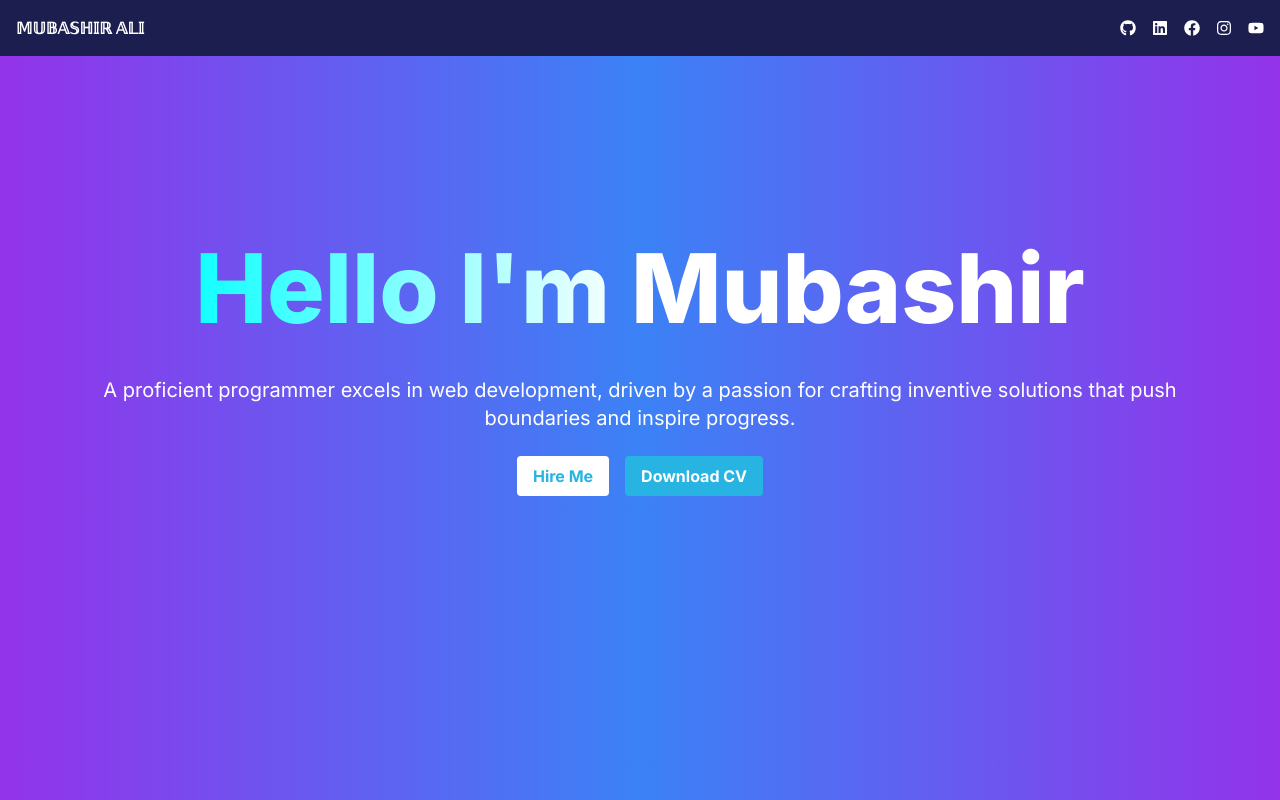
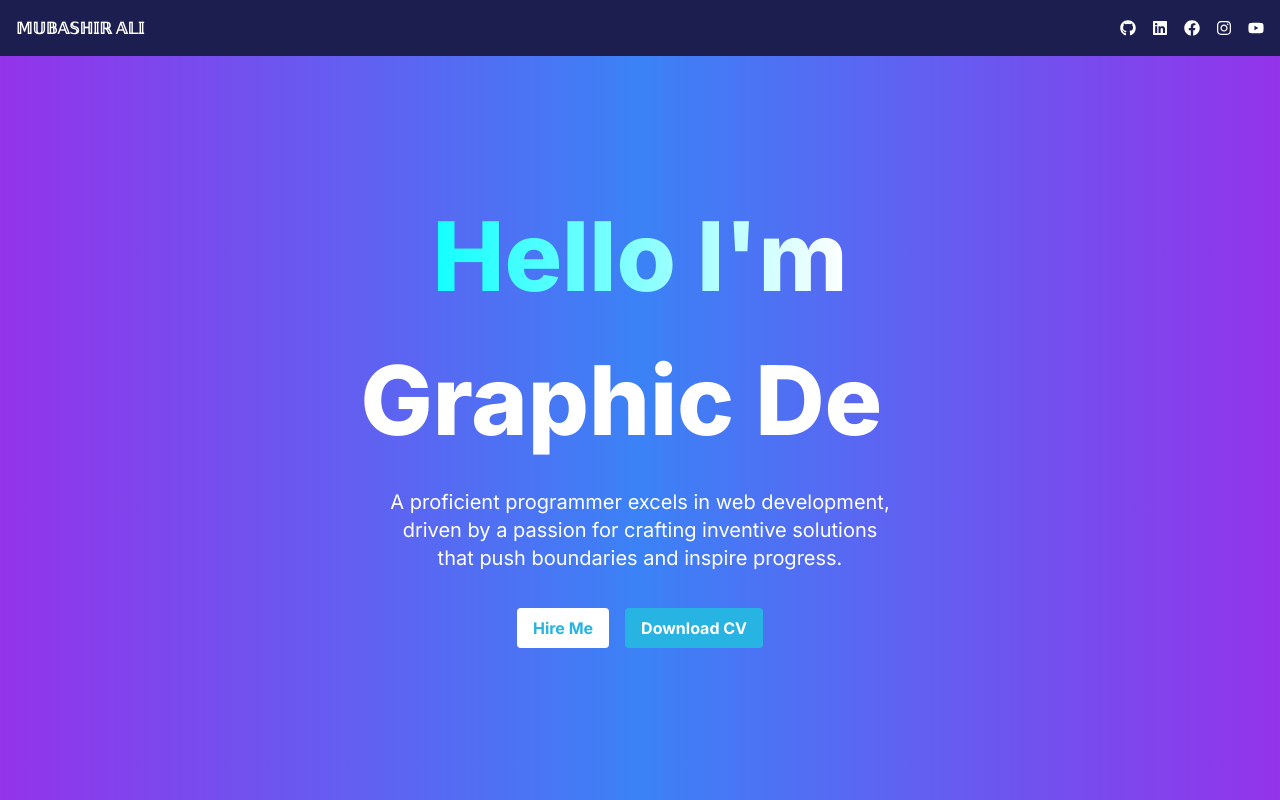
Before and after one commit to mubashir1837/next-portfolio, a Next.js app: page / in a window 1280 px wide. Shown: the top 800 px of the page. Built offline with nearby package versions, Linux system fonts and the light colour scheme.

Commit message:
portfolio-tsx

```diff
--- a/app/components/Hero.jsx
+++ b/app/components/Hero.jsx
@@ -2,6 +2,7 @@
 import Link from "next/link";
 import React from "react";
 import SEO from '../components/SEO';
+import { TypeAnimation } from 'react-type-animation';
 
 const Hero = () => {
   return (
@@ -12,11 +13,27 @@ const Hero = () => {
         keywords="home, personal website, web developer, awesome portfolio, Planner, SEMrush"
       />
       <section className="hero py-12">
-        <div className="text-center mt-8">
+        <div className="text-center mb-6">
           <h1 className="mb-4 text-4xl sm:text-5xl lg:text-8xl lg:leading-normal font-extrabold text-white">
-            <span className="text-transparent bg-clip-text bg-gradient-to-r from-[#1ff] to-[#fff]">Hello I&apos;m </span> Mubashir
+            <span className="text-transparent bg-clip-text bg-gradient-to-r from-[#1ff] to-[#fff]">Hello I&apos;m </span>
+            <br />
+            <TypeAnimation
+              sequence={[
+                'Mubashir Ali',
+                1000,
+                'Programmer',
+                1000,
+                'Web developer',
+                1000,
+                'Graphic Designer',
+                1000
+              ]}
+              wrapper="span"
+              speed={50}
+              repeat={Infinity}
+            />
           </h1>
-          <p className="text-white text-base sm:text-lg mb-6 lg:text-xl">
+          <p className="text-white text-base sm:text-lg mb-9 lg:text-xl max-w-lg mx-auto  ">
             A proficient programmer excels in web development, driven by a passion for crafting inventive solutions that push boundaries and inspire progress.
           </p>
           <div className="mt-4">
```
